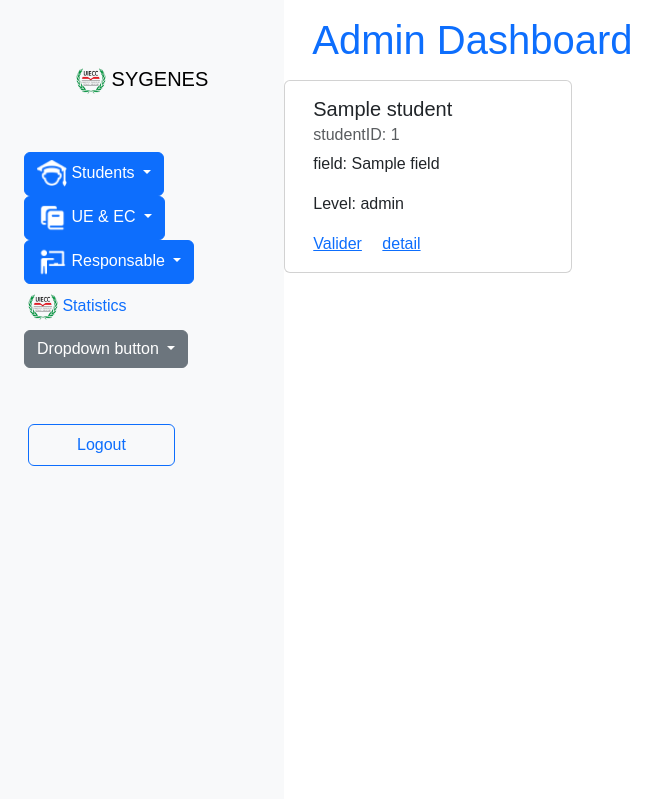
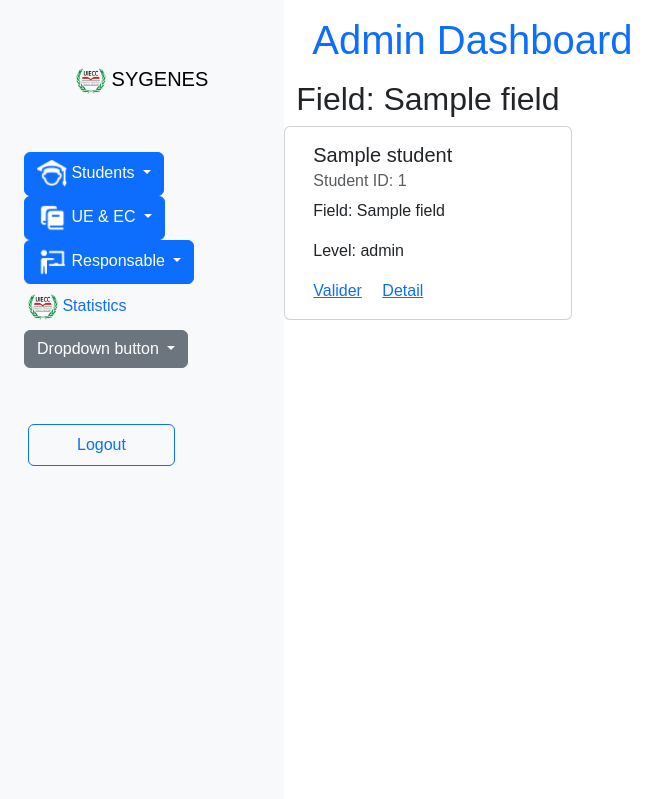
Before and after one commit to davyemane/SYGENES1.1, a Symfony app: template templates/responsable/list_student.html.twig in a window 1280 px wide. Shown: the top 799 px of the page, without its empty margins (0-669 px from the left). Run offline with Twig, Linux system fonts and the light colour scheme; the template is opened without the code that fills it: most values are stand-ins (such as "Sample title", 1, 10 or a date in 2020); some libraries are stand-ins or nearby versions.

Commit message:
version du 12/06

```diff
--- a/templates/responsable/list_student.html.twig
+++ b/templates/responsable/list_student.html.twig
@@ -1,26 +1,22 @@
 {% extends 'base_AdminDashboard.html.twig' %}
 {% block body %}
     <div class="row">
+        <h2>Field: {{ field.name }}</h2>
         {% for student in students %}
-
             <div class="card" style="width: 18rem;">
                 <div class="card-body">
                     <h5 class="card-title">
-                {{student.name}}
+                        {{ student.name }}
                     </h5>
-            <h6 class="card-subtitle mb-2 text-muted">studentID: {{student.studentID}}</h6>
-            <p class="card-text">field: {{student.field}}</p>
-            <p class="card-text">Level: {{student.level}}</p>
+                    <h6 class="card-subtitle mb-2 text-muted">Student ID: {{ student.studentID }}</h6>
+                    <p class="card-text">Field: {{ student.field.name }}</p>
+                    <p class="card-text">Level: {{ student.level }}</p>
 
-            <a href="{{ path('create_student_account', {studentId: student.id}) }}" class="card-link">Valider</a>
-
-            <a href="#" class="card-link">detail</a>
-
+                    <a href="{{ path('create_student_account', { studentId: student.id }) }}" class="card-link">Valider</a>
+                    <a href="#" class="card-link">Detail</a>
                 </div>
             </div>
-
         {% endfor %}
-
     </div>
 
     {# pagination #}
@@ -31,29 +27,25 @@
                     <ul class="pagination">
                         {# previous page #}
                         {% if page != 1 %}
-
-              <li class="page-item disabled">
-                <a href="{{ path('list_student_2', {page: page -1, nbre: nbre}) }}" class="page-link">
+                            <li class="page-item">
+                                <a href="{{ path('list_student_2', { fieldId: field.id, page: page - 1, nbre: nbre }) }}" class="page-link">
                                     Previous
                                 </a>
                             </li>
-              <li class="page-item disabled">
                         {% endif %}
 
                         {# actual page #}
                         {% for i in range(1, nbPage) %}
-                  <li class="page-item"><a class="page-link" href="{{ path('list_student_2', {page: i, nbre: nbre}) }}">{{i}}</a></li>
+                            <li class="page-item"><a class="page-link" href="{{ path('list_student_2', { fieldId: field.id, page: i, nbre: nbre }) }}">{{ i }}</a></li>
                         {% endfor %}
 
-              {# page next #}
+                        {# next page #}
                         {% if page != nbPage %}
-
-              <li class="page-item disabled">
-                <a href="{{ path('list_student_2', {page: page +1, nbre: nbre}) }}" class="page-link">
+                            <li class="page-item">
+                                <a href="{{ path('list_student_2', { fieldId: field.id, page: page + 1, nbre: nbre }) }}" class="page-link">
                                     Next
                                 </a>
                             </li>
-              <li class="page-item disabled">
                         {% endif %}
                     </ul>
                 </nav>
@@ -63,5 +55,5 @@
 {% endblock %}
 
 {% block title %}
-   List of Students
+    List of Students in {{ field.name }}
 {% endblock %}
```
Also changed, not shown: src/Controller/ResponsableController.php (+27 -14 lines). Lines whose indentation alone changed are shown as unchanged.
